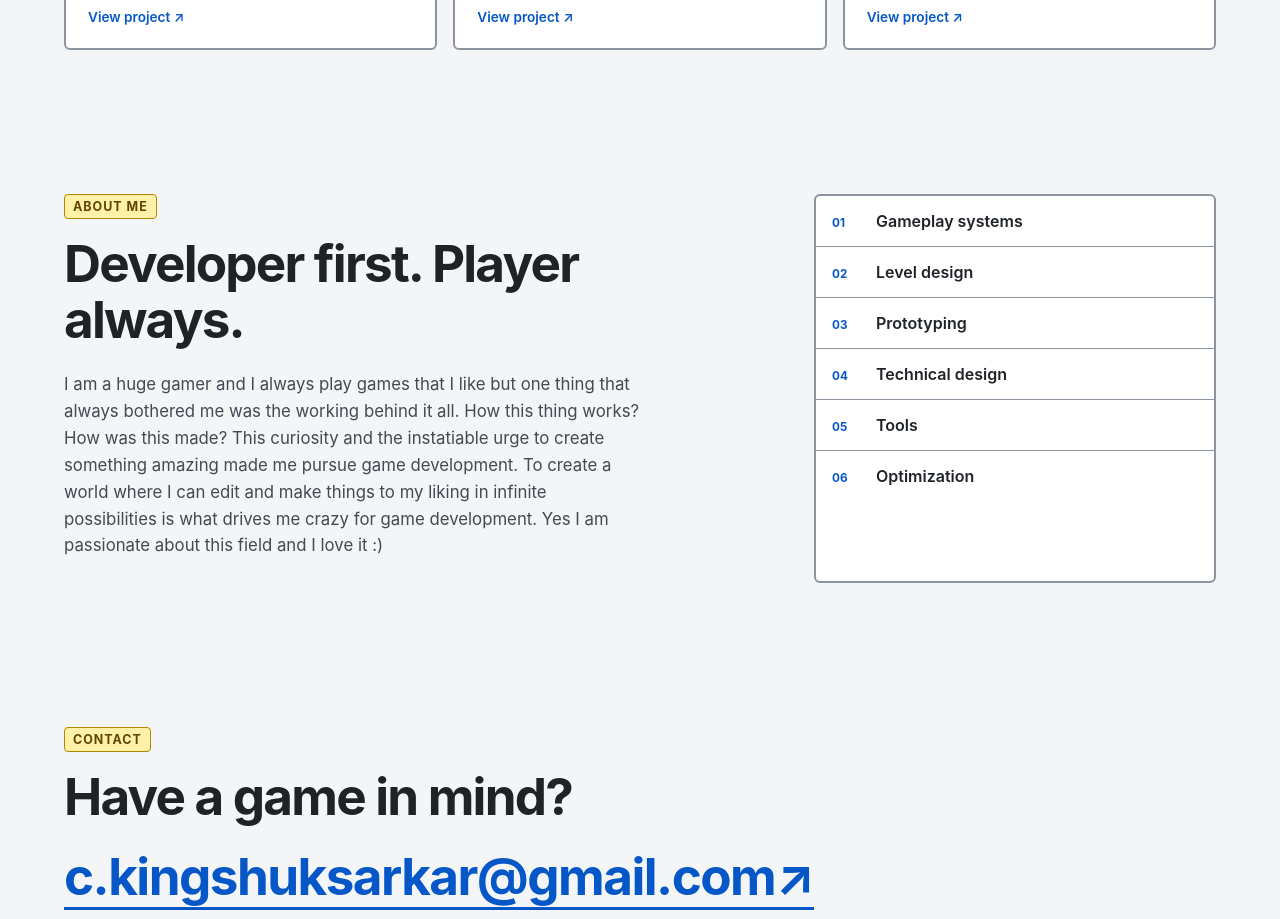
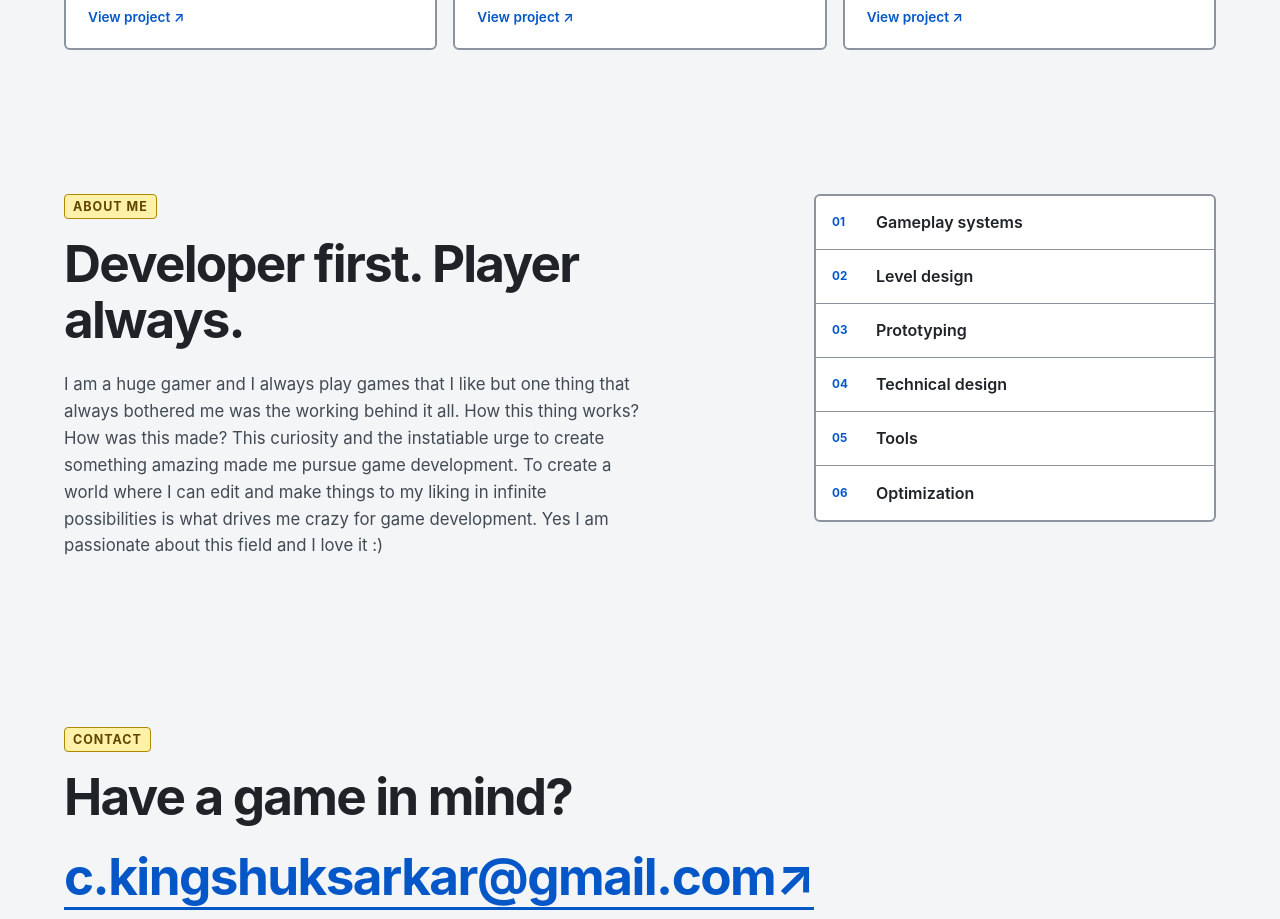
Before and after one commit to oxyenjoyer/PRTF, a React (Vite) app: page / in a window 1280 px wide. Shown: the part 1580-2499 px from the top of the page. Built offline with nearby package versions, Linux system fonts and the light colour scheme.

Commit message:
Fixed a bug

```diff
--- a/src/github-light.css
+++ b/src/github-light.css
@@ -18,7 +18,7 @@
 .section,.contact{padding:72px 0;border-top:0;background:transparent}.projects{gap:16px;margin-top:32px}.card{background:var(--surface);border:2px solid var(--border);border-radius:6px;overflow:hidden}.card:hover{border-color:var(--ink);background:var(--surface-muted)}.art{height:190px;border-bottom:2px solid var(--border);color:#fff;font-size:.72rem;font-weight:700;letter-spacing:.08em;-webkit-text-stroke:.3px var(--stroke-dark);paint-order:stroke fill}.art-1{background:#0969da}.art-2{background:#6e40c9}.art-3{background:#087f8c}.card-body{padding:22px;background:transparent}.topline{color:var(--muted);font-size:.7rem;font-weight:600}.card h3{font-size:1.35rem;margin:18px 0 8px}.card p{color:var(--muted);font-size:.92rem}.tags{margin:18px 0}.tags span{padding:4px 8px;background:var(--tag-bg);border:1px solid var(--tag-border);border-radius:4px;color:var(--tag-ink);font-size:.72rem;font-weight:600}.card a{color:var(--accent);font-weight:600}.card a:hover{color:var(--accent-hover);text-decoration:underline}
 
 /* Skills and contact remain distinct without texture or raised surfaces. */
-.about{gap:80px}.skills{border:2px solid var(--border);background:var(--surface);border-radius:6px}.skills p{padding:15px 16px;border-bottom:1px solid var(--border);color:var(--ink);font-weight:600}.skills span{color:var(--accent);font-weight:700}.contact>a{color:var(--accent);border-bottom:3px solid var(--accent);font-family:inherit;font-weight:700;letter-spacing:-.03em;-webkit-text-stroke:.2px var(--stroke-light);paint-order:stroke fill}.contact>a:hover{color:var(--accent-hover);border-color:var(--accent-hover)}.email-status{margin:14px 0 0;color:var(--muted);font-size:.88rem}footer{padding:32px 0;border-top:3px solid var(--border);background:transparent;color:var(--muted);font-size:.95rem}footer a{font-size:.95rem}a:focus-visible{outline:3px solid #fd8c73;outline-offset:3px}
+.about{gap:80px;align-items:start}.skills{overflow:hidden;border:2px solid var(--border);background:var(--surface);border-radius:6px}.skills p{display:flex;align-items:center;min-height:54px;padding:15px 16px;margin:0;border-bottom:1px solid var(--border);color:var(--ink);font-weight:600}.skills p:last-child{border-bottom:0}.skills span{flex:0 0 44px;color:var(--accent);font-weight:700}.contact>a{color:var(--accent);border-bottom:3px solid var(--accent);font-family:inherit;font-weight:700;letter-spacing:-.03em;-webkit-text-stroke:.2px var(--stroke-light);paint-order:stroke fill}.contact>a:hover{color:var(--accent-hover);border-color:var(--accent-hover)}.email-status{margin:14px 0 0;color:var(--muted);font-size:.88rem}footer{padding:32px 0;border-top:3px solid var(--border);background:transparent;color:var(--muted);font-size:.95rem}footer a{font-size:.95rem}a:focus-visible{outline:3px solid #fd8c73;outline-offset:3px}
 
 /* Theme palettes: add a matching option in App.tsx when introducing another theme. */
 /* Midnight is intentionally pitch black; use its bright accents only for interactive or status elements. */
```
Also changed, not shown: 5 other files (tests, documents, lock files or other folders).
